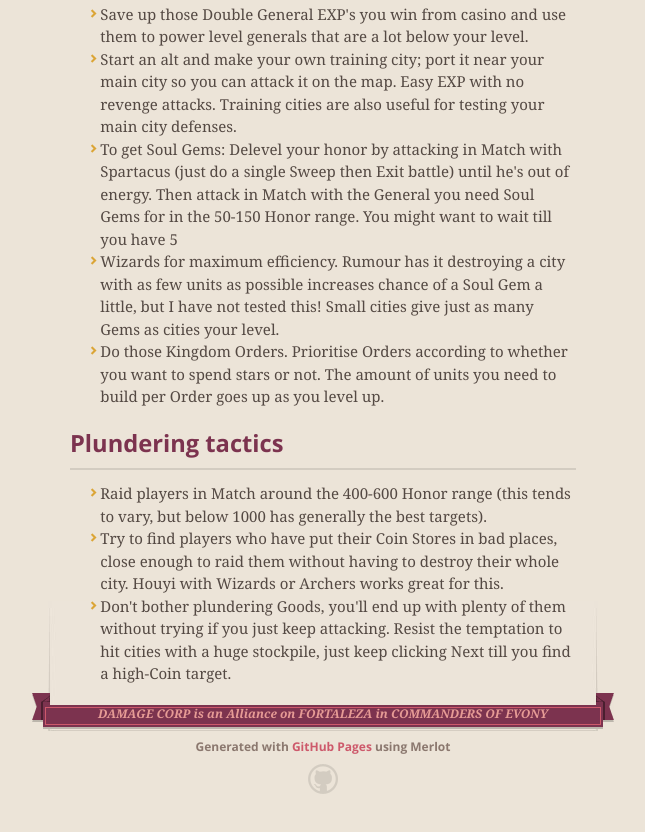
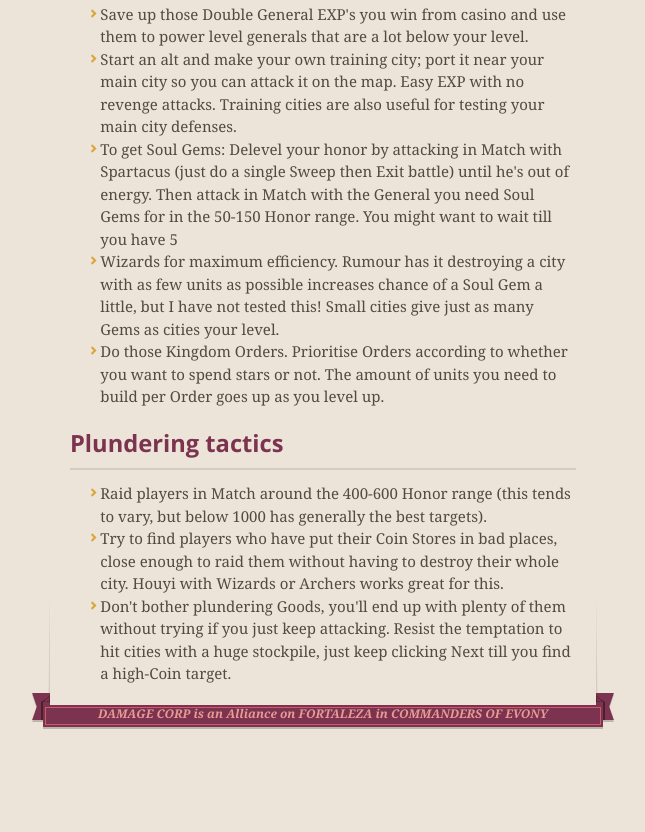
Before and after one commit to palingman/palingman.github.io, a plain HTML site: page index.html in a window 1280 px wide. Shown: the part 1359-2191 px from the top of the page, without its empty margins (317-962 px from the left). After the commit the page ends 2128 px from the top, so only its background shows below. Drawn offline with nearby package versions, Linux system fonts and the light colour scheme.

Commit message:
Update index.html

```diff
--- a/index.html
+++ b/index.html
@@ -114,8 +114,6 @@
           <span class="left-tail"></span>
           <span class="right-tail"></span>
         </span>
-        <p>Generated with <a href="https://pages.github.com">GitHub Pages</a> using Merlot</p>
-        <span class="octocat"></span>
       </footer>
 
 
```
